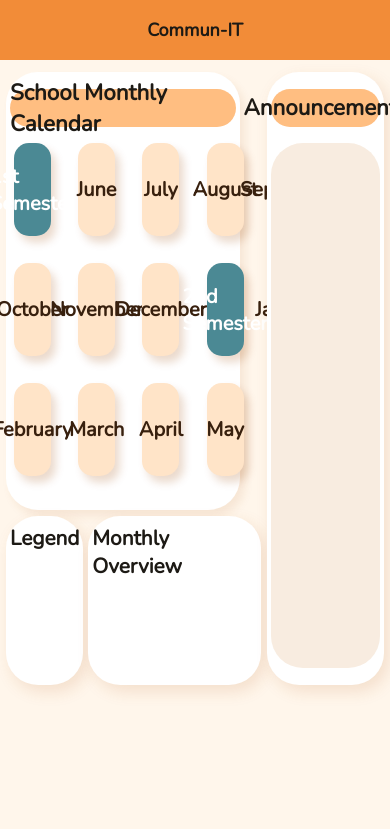
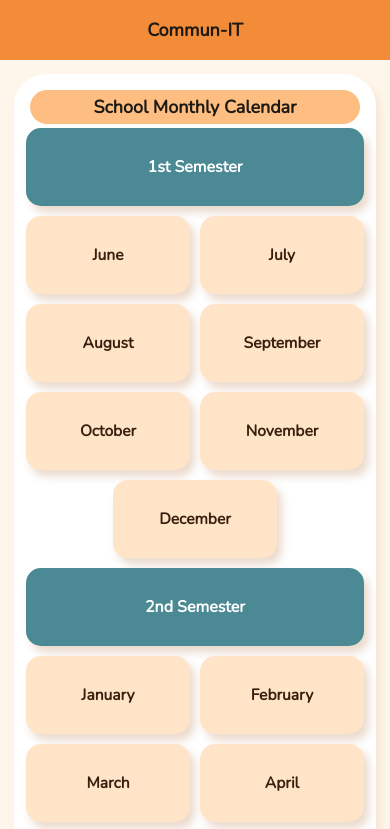
Before and after one commit to Xenny432/ITC-final-, a plain HTML site: page content.html in a window 390 px wide. Shown: the top 829 px of the page. Drawn offline with nearby package versions, Linux system fonts and the light colour scheme.

Commit message:
mobile layout

```diff
--- a/Months/style.css
+++ b/Months/style.css
@@ -99,8 +99,9 @@ a {text-decoration: none; color: #1d1a15;}
 }
 
 .calendar-title {
-  font-size: 1.5rem;
   font-weight: bold;
+  color: #1d1a15;
+  font-size: 16px;
 
   margin: 0 1vw;
   margin-bottom: 1vw;
@@ -112,6 +113,13 @@ a {text-decoration: none; color: #1d1a15;}
   display: flex;
   justify-content: center;
   align-items: center;
+}
+
+@media (max-width: 600px) {
+  .calendar-title {
+    font-size: clamp(0.8rem, 4.6vw, 1.8rem);
+    height: 4vh;
+  }
 }
 
 .details-of-calendar {
@@ -175,6 +183,13 @@ a {text-decoration: none; color: #1d1a15;}
   display: flex;
   align-items: center;
   justify-content: center;
+}
+
+.announcement-title span {
+  color: #1d1a15;
+  font-size: 1.4rem;
+  font-weight: 900;
+  text-align: center;
 }
 
 .announcement-content {
@@ -420,14 +435,14 @@ html,body {
   color:white;
 }
 
-.hero-content h1{
+.opening-content h1{
   font-size:clamp(48px, 10vw, 90px);
   font-weight:800;
   letter-spacing:2px;
   margin-bottom:15px;
 }
 
-.hero-content p{
+.opening-content p{
   font-size:clamp(18px, 3vw, 24px);
   max-width:700px;
   line-height:1.5;
@@ -474,7 +489,92 @@ body.fade-out{
     }
 }
 
-@media (max-width: 700px) {
+@media (max-width: 600px) {
+  .three-box-ui {
+    width: auto;
+    margin: 14px;
+    padding-bottom: 22px;
+    flex-direction: column;
+    align-items: stretch;
+    gap: 14px;
+  }
+
+  .main-calendar-div {
+    width: 100%;
+    gap: 16px;
+  }
+
+  .month-portion {
+    box-sizing: border-box;
+    width: 100%;
+    padding: 16px 12px;
+  }
+
+  .calendar-detail-titles {
+    font-size: clamp(0.9rem, 4vw, 1.15rem);
+  }
+
+  .announcement-title span {
+    font-size: clamp(0.9rem, 4vw, 1.2rem);
+  }
+
+  .months-grid {
+    grid-template-columns: repeat(2, minmax(0, 1fr));
+    gap: 10px;
+    margin: 0;
+    align-items: stretch;
+    justify-items: stretch;
+  }
+
+  .rectangle {
+    box-sizing: border-box;
+    width: 100%;
+    min-width: 0;
+    height: 78px;
+    min-height: 0;
+    font-size: clamp(14px, 4vw, 18px);
+  }
+
+  .rectangle a {
+    box-sizing: border-box;
+    padding: 8px;
+    text-align: center;
+    overflow-wrap: normal;
+  }
+
+  .months-grid > .rectangle:nth-child(1),
+  .months-grid > .rectangle:nth-child(9) {
+    grid-column: 1 / -1;
+    height: 52px;
+    font-size: 16px;
+  }
+
+  .months-grid > .rectangle:nth-child(8),
+  .months-grid > .rectangle:nth-child(14) {
+    grid-column: 1 / -1;
+    justify-self: center;
+    width: calc((100% - 10px) / 2);
+  }
+
+  .details-of-calendar {
+    flex-direction: column;
+    gap: 12px;
+  }
+
+  .legend,
+  .monthly-overview {
+    box-sizing: border-box;
+    width: 100%;
+    min-height: 100px;
+    height: auto;
+  }
+
+  .announcement-board {
+    box-sizing: border-box;
+    width: 100%;
+    min-height: 240px;
+  }
+
   .title {
     height: auto;
     min-height: 50px;
@@ -536,7 +636,7 @@ body.fade-out{
     padding: 24px 16px;
   }
 
-  .hero-content p {
+  .opening-content p {
     margin-left: auto;
     margin-right: auto;
   }
@@ -547,14 +647,14 @@ body.fade-out{
   }
 }
 
-@media (max-width: 380px) {
+@media (max-width: 600px) {
   .months_this,
   .months_next {
     grid-template-columns: 1fr;
   }
 
-  .hero-content h1 {
-    font-size: 42px;
+  .opening-content h1 {
+    font-size: clamp(32px, 12vw, 42px);
   }
 
   .days button {
@@ -609,7 +709,7 @@ body:has(.month) {
   min-height: 0;
   padding: 6px 10px 10px;
   box-sizing: border-box;
-  grid-template-rows: repeat(5, minmax(0, 1fr));
+  grid-template-rows: repeat(6, minmax(0, 1fr));
   align-content: stretch;
 }
 
@@ -623,6 +723,7 @@ body:has(.month) {
 }
 
 .days button {
+  box-sizing: border-box;
   width: 100%;
   height: 100%;
   min-height: 0;
@@ -783,7 +884,7 @@ body:has(.month) {
   position: relative;
 }
 
-/* Exact gap divider lines aligned to the 7x5 grid */
+/* Exact gap divider lines aligned to the 7-column grid */
 .weekdays,
 .days {
   position: relative;
@@ -815,3 +916,18 @@ body:has(.month) {
 .weekdays li {
   border: 1.5px solid rgba(153, 71, 4, 0.22);
 }
+
+@media (max-width: 600px) {
+  .weekdays,
+  .days {
+    gap: clamp(4px, 2vw, 8px);
+    padding-right: clamp(4px, 3vw, 10px);
+    padding-left: clamp(4px, 3vw, 10px);
+  }
+
+  .weekdays li {
+    padding-right: 1px;
+    padding-left: 1px;
+    font-size: clamp(0.65rem, 3vw, 0.85rem);
+  }
+}
--- a/content.html
+++ b/content.html
@@ -19,7 +19,7 @@
 
         <div class="month-portion">
             <div class="calendar-title">
-                <span style="font-size: 1.4rem; font-weight: bold; color: #1d1a15">School Monthly Calendar</span>
+                <span>School Monthly Calendar</span>
             </div>
 
             <div class="months-grid">
@@ -53,7 +53,7 @@
     </div>
     <div class="announcement-board">
         <div class="announcement-title">
-            <span style="font-weight: 900; font-size: 1.4rem; color: #1d1a15">Announcements</span>
+            <span>Announcements</span>
         </div>
         <div class="announcement-content">
         </div>
```
Also changed, not shown: index.html (+2 -1 lines).
